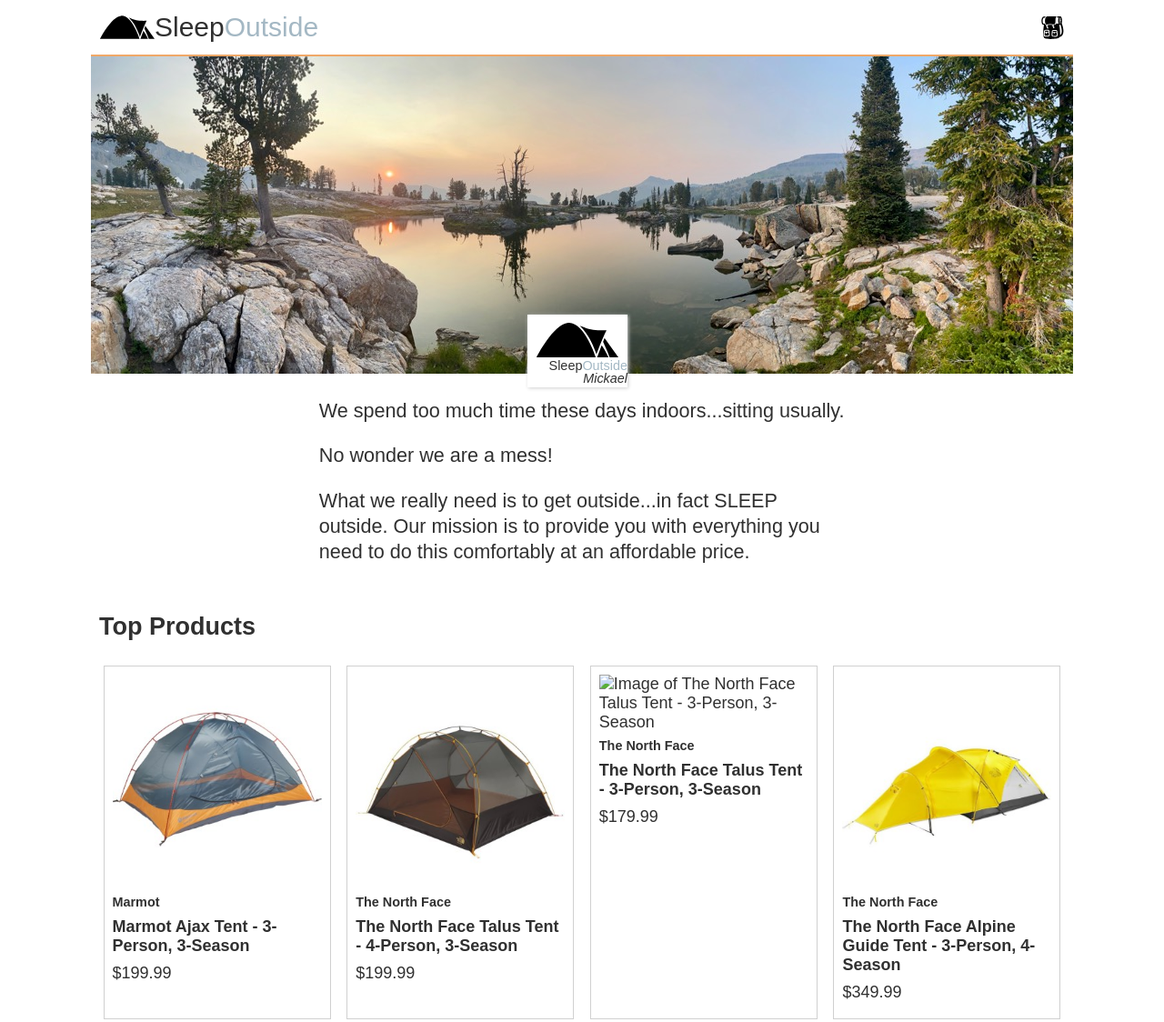
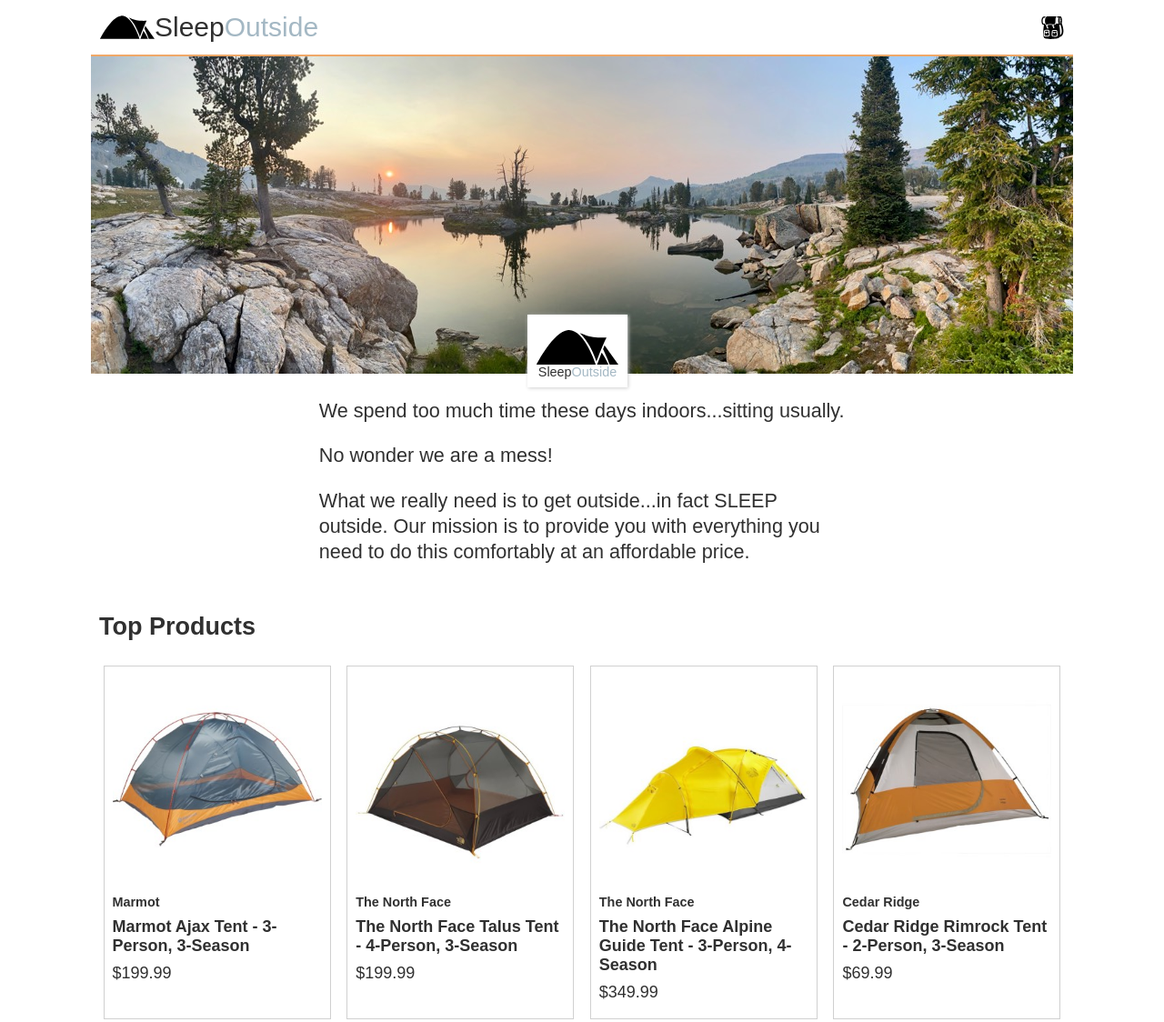
Before and after one commit to ronaldovenancio/WDD330-Week01-TeamActivity, a website built with Vite: page src/index.html in a window 1280 px wide. Shown: the top 1124 px of the page at 91% size. Built offline with nearby package versions, Linux system fonts and the light colour scheme; files whose address does not match are found by name.

Commit message:
feat: product dynamic listing

```diff
--- a/src/index.html
+++ b/src/index.html
@@ -50,7 +50,7 @@
         />
         <div class="logo logo--square">
           <img src="/images/noun_Tent_2517.svg" alt="tent image for logo" />
-          <div>Sleep<span class="highlight">Outside</span> <em>Mickael</em></div>
+          <div>Sleep<span class="highlight">Outside</span></div>
         </div>
       </div>
       <section class="mission">
--- a/src/js/ProductData.mjs
+++ b/src/js/ProductData.mjs
@@ -25,7 +25,9 @@
   }
   getData() {
     return fetch(this.path)
-      .then(convertToJson).then((data) => data);
+      //.then(convertToJson).then((data) => data);
+      .then(convertToJson)
+      .then((data) => data.filter((item) => item.Id != '989CG' && item.Id != '880RT'));
   }
   async findProductById(id) {
     const products = await this.getData()
--- a/src/js/ProductList.mjs
+++ b/src/js/ProductList.mjs
@@ -28,7 +28,7 @@
   async init() {
     // our dataSource will return a Promise...so we can use await to resolve it.
     const list = await this.dataSource.getData();
-    console.log("am i here");
+
     // render the list
     this.renderList(list);
   }
```
